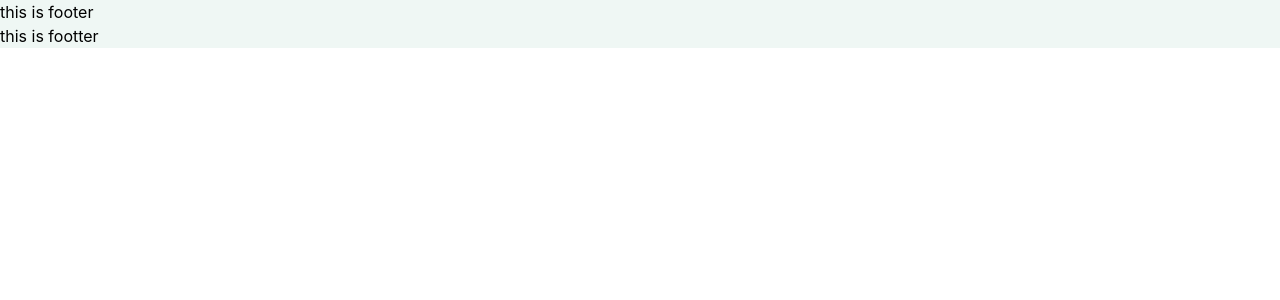
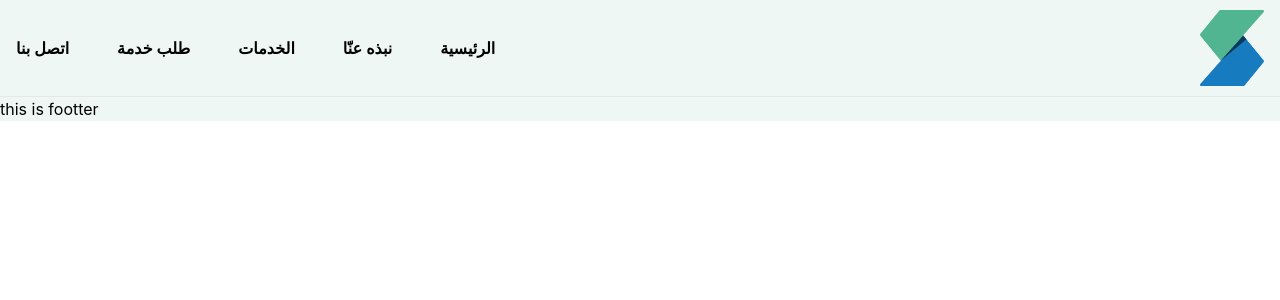
Before and after one commit to Robiulalam76/narco-frontend, a React (Create React App) app: page / in a window 1280 px wide. Shown: the top 300 px of the page. Built offline with nearby package versions, Linux system fonts and the light colour scheme.

Commit message:
navber added

```diff
--- a/src/Routes/Routes/Routes.js
+++ b/src/Routes/Routes/Routes.js
@@ -6,7 +6,7 @@ export const router = createBrowserRouter([
     {
         path: '/', element: <Main />, children: [
             { path: '/', element: <Home /> },
-            { path: '/home', element: <Home /> },
+            { path: '/الرئيسية', element: <Home /> },
         ]
     }
 ])
--- a/src/components/Shared/Navber/Navber.js
+++ b/src/components/Shared/Navber/Navber.js
@@ -1,10 +1,83 @@
-import React from 'react';
+import React, { useEffect, useRef, useState } from 'react';
+import { Link } from 'react-router-dom';
+import logo from '../../../assets/logo/logo.png'
 
 const Navber = () => {
+    const [open, setOpen] = useState(false)
+
+    let navberRef = useRef();
+    useEffect(() => {
+        let handler = (e) => {
+            if (!navberRef.current.contains(e.target)) {
+                setOpen(false);
+            }
+        };
+        document.addEventListener("mousedown", handler);
+        return () => {
+            document.removeEventListener("mousedown", handler);
+        }
+    });
     return (
-        <div>
-            <h1>this is footer</h1>
-        </div>
+        <nav ref={navberRef} className='py-4 uppercase border-b'>
+            <div className='relative cursor-pointer flex justify-between items-center gap-6 lg:gap-10 h-16 px-4 max-w-[1440px] mx-auto'>
+
+                <div className='flex justify-between items-center gap-12'>
+                    <div className='hidden lg:block'>
+                        <p className='text-black hover:text-[#51B591] font-semibold'>اتصل بنا</p>
+                    </div>
+                    <div className='hidden lg:block'>
+                        <p className='text-black hover:text-[#51B591] font-semibold'>طلب خدمة</p>
+                    </div>
+                    <div className='hidden lg:block'>
+                        <p className='text-black hover:text-[#51B591] font-semibold'>الخدمات</p>
+                    </div>
+                    <div className='hidden lg:block'>
+                        <p className='text-black hover:text-[#51B591] font-semibold'>نبذه عنّا</p>
+                    </div>
+                    <div className='hidden lg:block'>
+                        <Link to='/الرئيسية' className='text-black hover:text-[#51B591] font-semibold'>الرئيسية</Link>
+                    </div>
+                </div>
+
+
+                <div className='flex-grow flex lg:justify-end items-center'>
+                    <Link to='/'><img className='w-10 md:w-16' src={logo} alt="navberImage" /></Link>
+                </div>
+
+                {/* -----------toggler button----------- */}
+                <div onClick={() => setOpen(!open)} className="w-10 lg:hidden text-blue-600">
+                    {
+                        open ? <span>
+                            <svg className='w-8 ' stroke="currentColor" fill="currentColor" stroke-width="0" viewBox="0 0 24 24" ariaHidden="true" xmlns="http://www.w3.org/2000/svg"><path fill-rule="evenodd" d="M5.47 5.47a.75.75 0 011.06 0L12 10.94l5.47-5.47a.75.75 0 111.06 1.06L13.06 12l5.47 5.47a.75.75 0 11-1.06 1.06L12 13.06l-5.47 5.47a.75.75 0 01-1.06-1.06L10.94 12 5.47 6.53a.75.75 0 010-1.06z" clip-rule="evenodd"></path></svg>
+                        </span>
+                            :
+                            <span>
+                                <svg className='w-6 ml-2 ' stroke="currentColor" fill="currentColor" stroke-width="0" viewBox="0 0 12 16" xmlns="http://www.w3.org/2000/svg"><path fill-rule="evenodd" d="M11.41 9H.59C0 9 0 8.59 0 8c0-.59 0-1 .59-1H11.4c.59 0 .59.41.59 1 0 .59 0 1-.59 1h.01zm0-4H.59C0 5 0 4.59 0 4c0-.59 0-1 .59-1H11.4c.59 0 .59.41.59 1 0 .59 0 1-.59 1h.01zM.59 11H11.4c.59 0 .59.41.59 1 0 .59 0 1-.59 1H.59C0 13 0 12.59 0 12c0-.59 0-1 .59-1z"></path></svg>
+                            </span>
+                    }
+                </div>
+                {/* -----------toggler button end----------- */}
+
+            </div>
+            <div className={`absolute z-50 duration-300 border-r mt-[17px] lg:hidden flex flex-col-reverse justify-end items-start gap-6 w-72 min-h-screen bg-white px-4 py-4
+            ${open ? 'left-0' : '-left-[300px]'}`}>
+                <div className='lg:hidden px-4 cursor-pointer'>
+                    <p className='text-black hover:text-[#51B591] font-semibold'>اتصل بنا</p>
+                </div>
+                <div className='lg:hidden px-4 cursor-pointer'>
+                    <p className='text-black hover:text-[#51B591] font-semibold'>طلب خدمة</p>
+                </div>
+                <div className='lg:hidden px-4 cursor-pointer'>
+                    <p className='text-black hover:text-[#51B591] font-semibold'>الخدمات</p>
+                </div>
+                <div className='lg:hidden px-4 cursor-pointer'>
+                    <p className='text-black hover:text-[#51B591] font-semibold'>نبذه عنّا</p>
+                </div>
+                <div className='lg:hidden px-4 cursor-pointer'>
+                    <Link to='/الرئيسية' className='text-black hover:text-[#51B591] font-semibold'>الرئيسية</Link>
+                </div>
+            </div>
+        </nav>
     );
 };
 
```
Also changed, not shown: src/assets/logo/logo.png (added).
